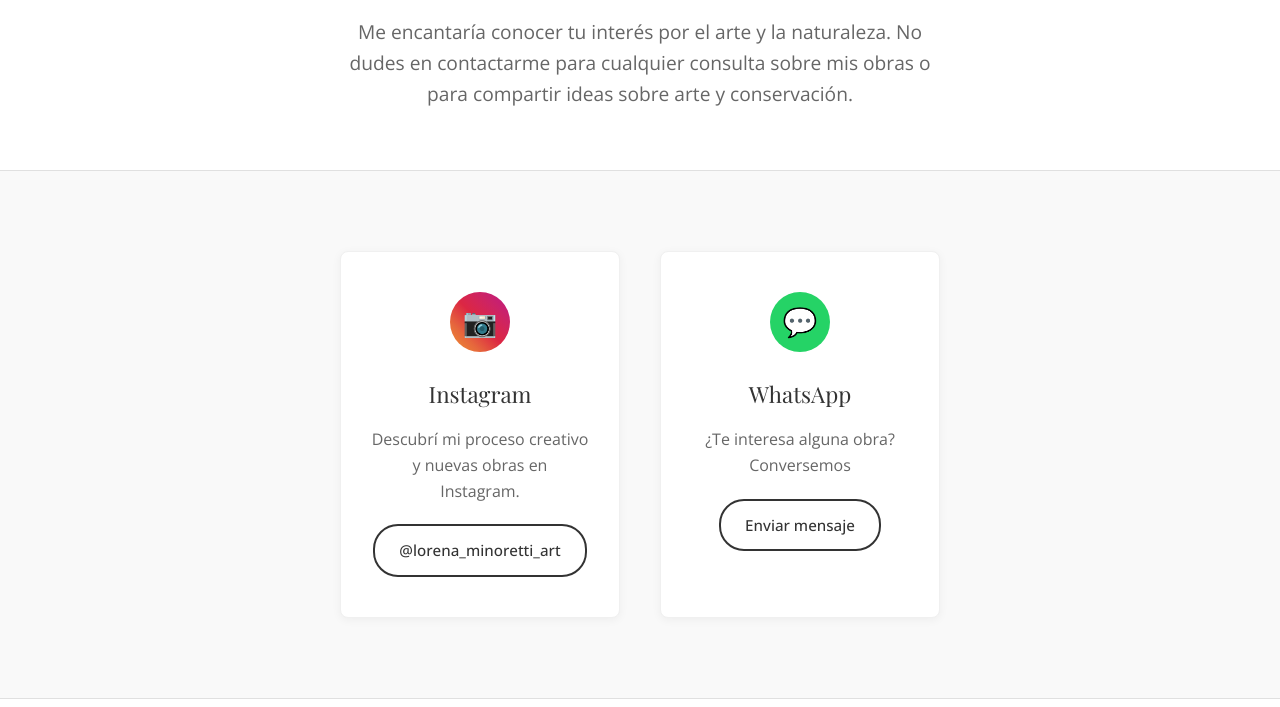
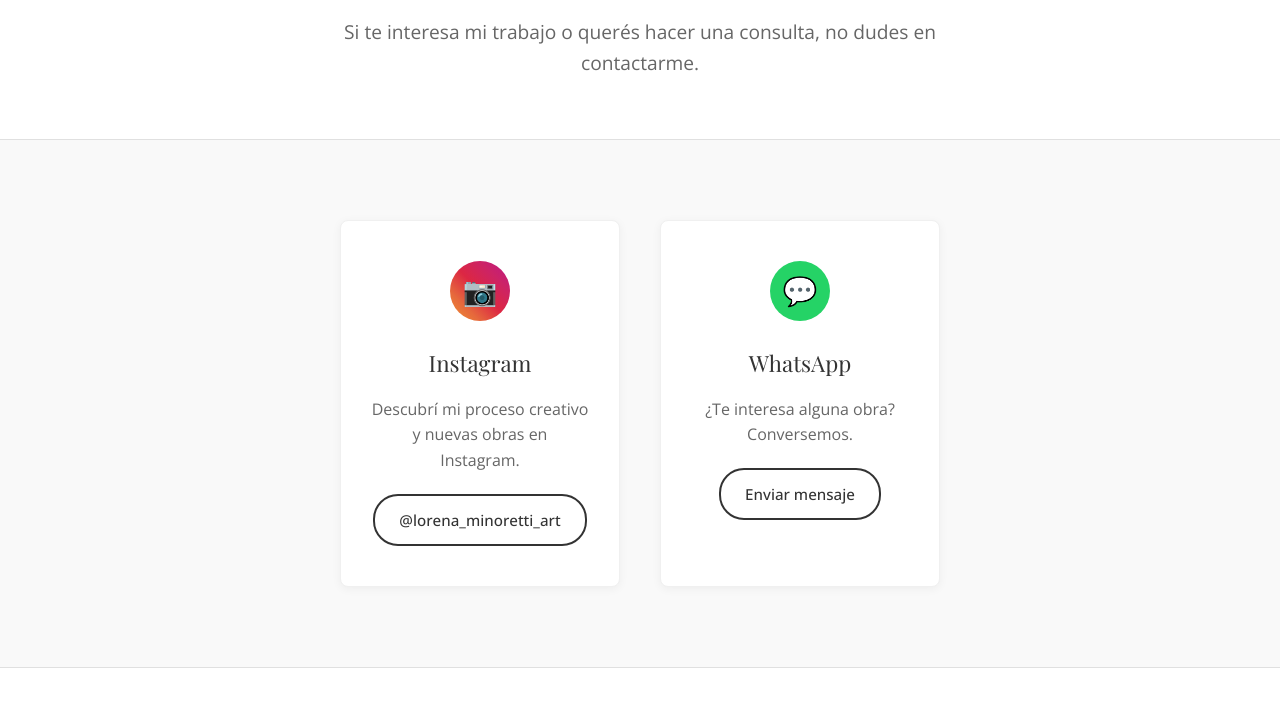
Before and after one commit to web-pagina/lorena-minoretti-art, a plain HTML site: page docs/contacto.html in a window 1280 px wide. Shown: the part 363-1070 px from the top of the page. Drawn offline with nearby package versions, Linux system fonts and the light colour scheme; a web font is replaced by a local one.

Commit message:
cambio contactos

```diff
--- a/docs/contacto.html
+++ b/docs/contacto.html
@@ -46,7 +46,7 @@
         <section class="contact-hero">
             <div class="container">
                 <h1 class="contact-title">Conectemos</h1>
-                <p class="contact-subtitle">Me encantaría conocer tu interés por el arte y la naturaleza. No dudes en contactarme para cualquier consulta sobre mis obras o para compartir ideas sobre arte y conservación.</p>
+                <p class="contact-subtitle">Si te interesa mi trabajo o querés hacer una consulta, no dudes en contactarme.</p>
             </div>
         </section>
 
@@ -72,7 +72,7 @@
                             💬
                         </div>
                         <h3>WhatsApp</h3>
-                        <p>¿Te interesa alguna obra? Conversemos</p>
+                        <p>¿Te interesa alguna obra? Conversemos.</p>
                         <a href="https://wa.me/5491167852021" target="_blank" rel="noopener noreferrer" class="contact-link">
                             Enviar mensaje
                         </a>
```
